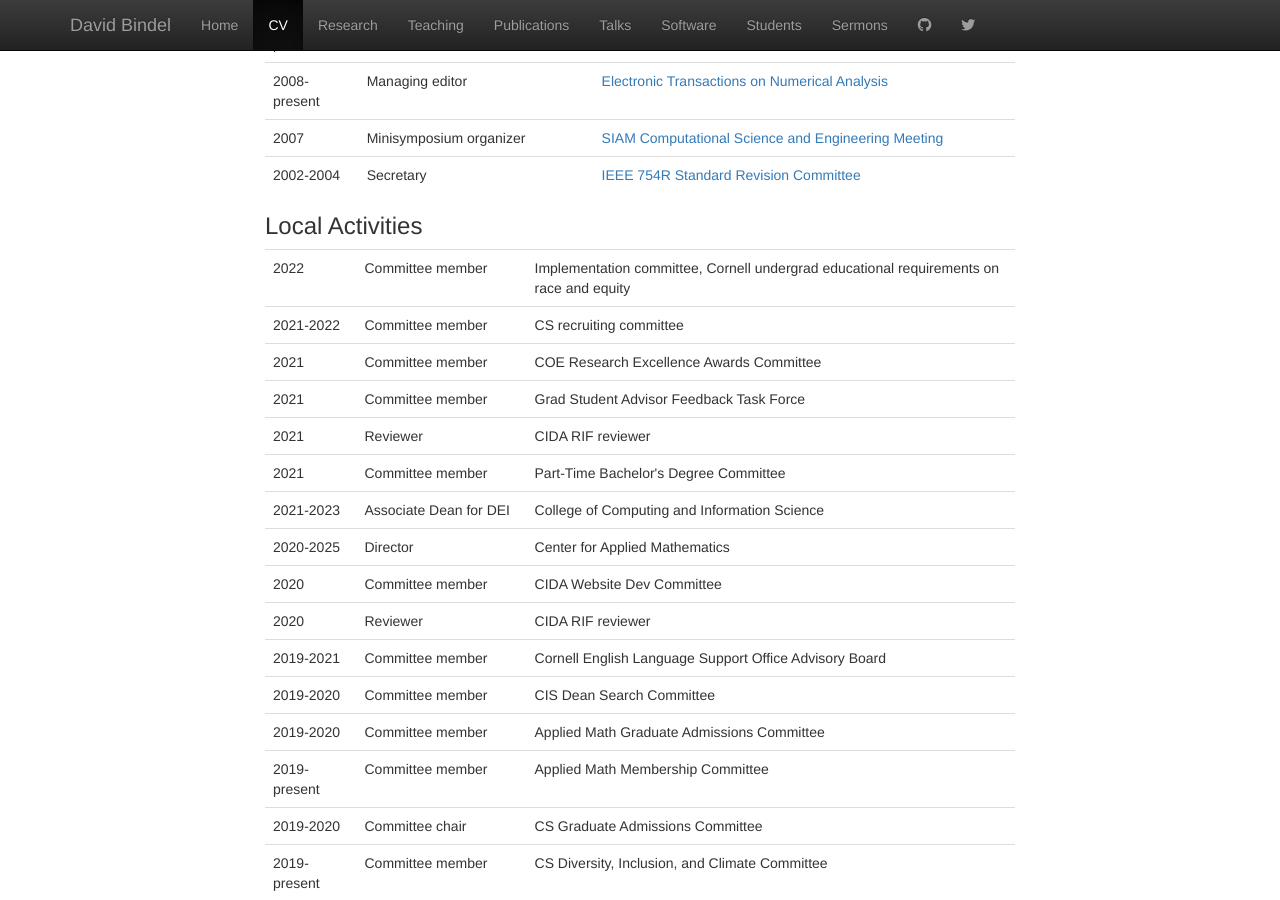
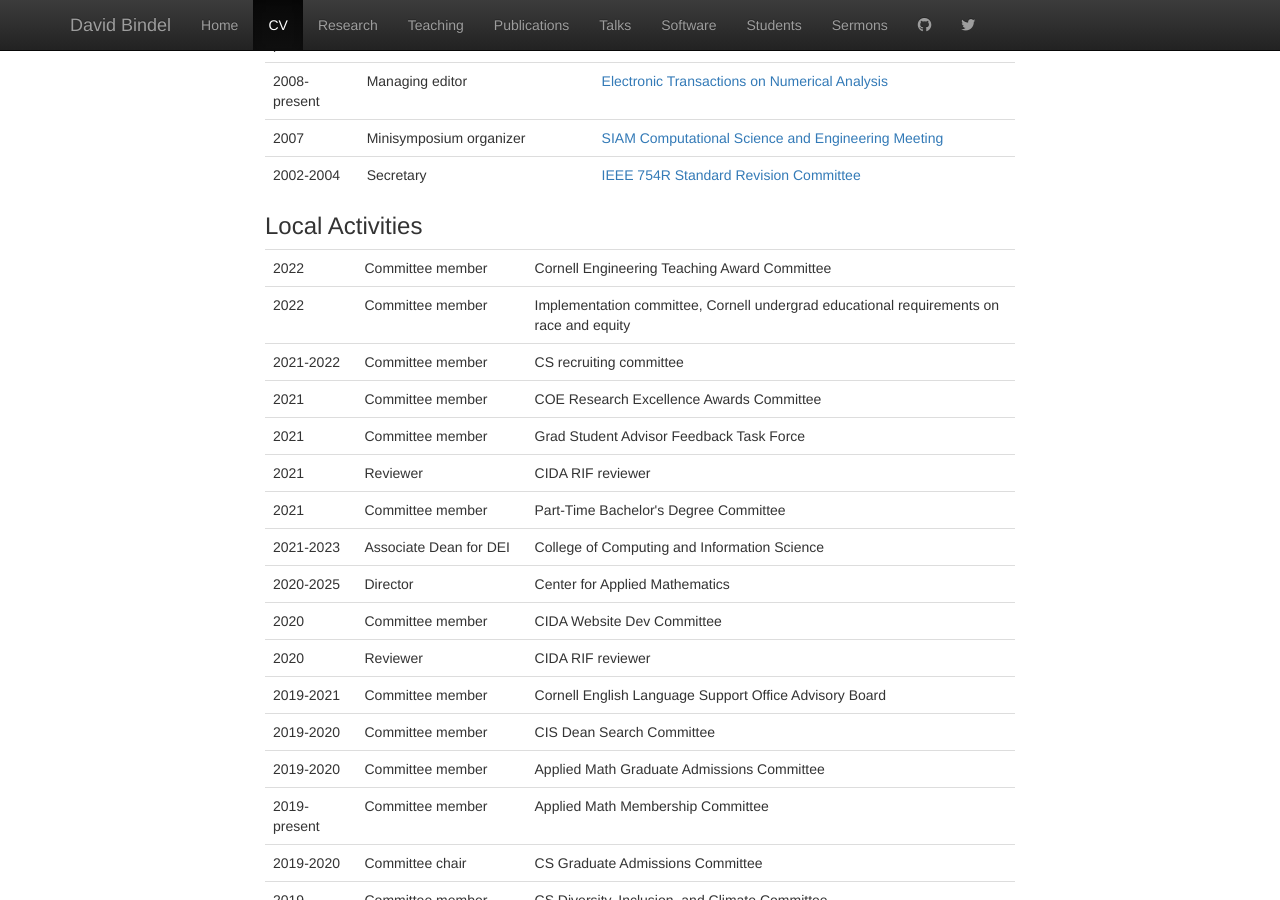
Before and after one commit to dbindel/cornell_web, a Jekyll site: the page built from vita.html, in a window 1280 px wide and 900 px high, scrolled down 20433 px. Built offline with Jekyll 4.4.1, drawn with Linux system fonts in a browser that asks for light colours; nearby versions of some CDN libraries.

Commit message:
Add teaching awards committee.

```diff
--- a/_data/service.yml
+++ b/_data/service.yml
@@ -18,6 +18,11 @@
   role: Committee member
   what: Program committee, MLSys 2023
   type: [external]
+-
+  when: 2022
+  role: Committee member
+  what: Cornell Engineering Teaching Award Committee
+  type: [cornell, local]
 -
   when: 2022
   role: Committee member
```
